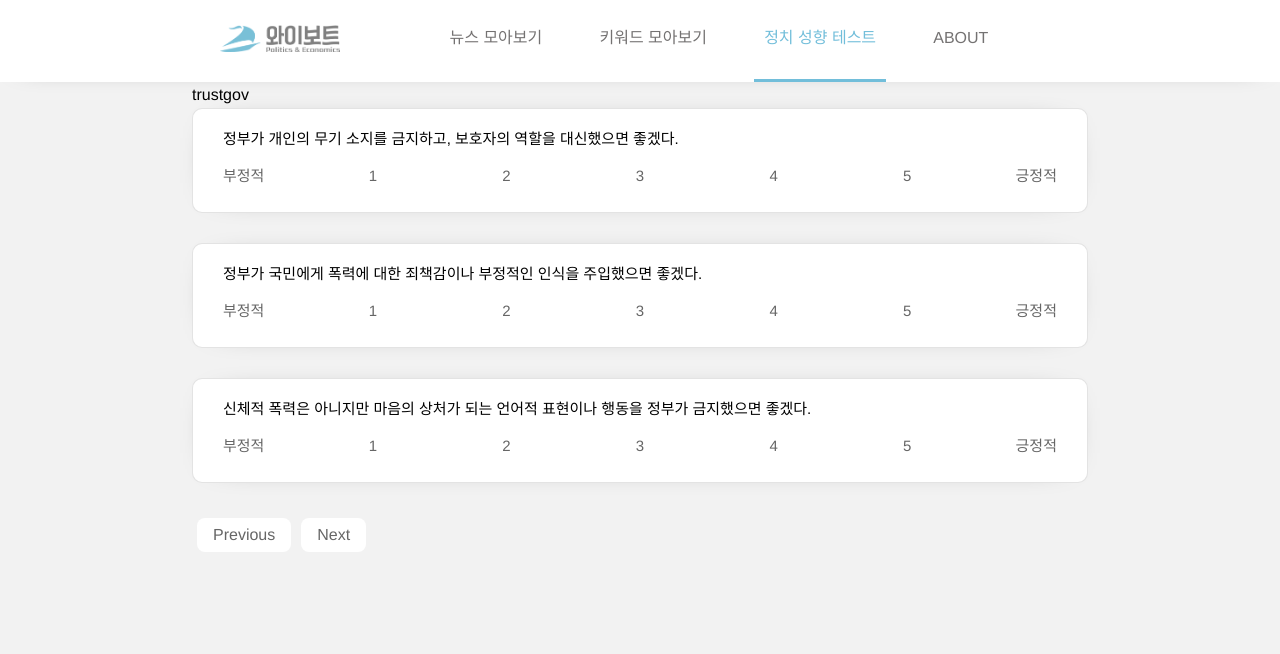
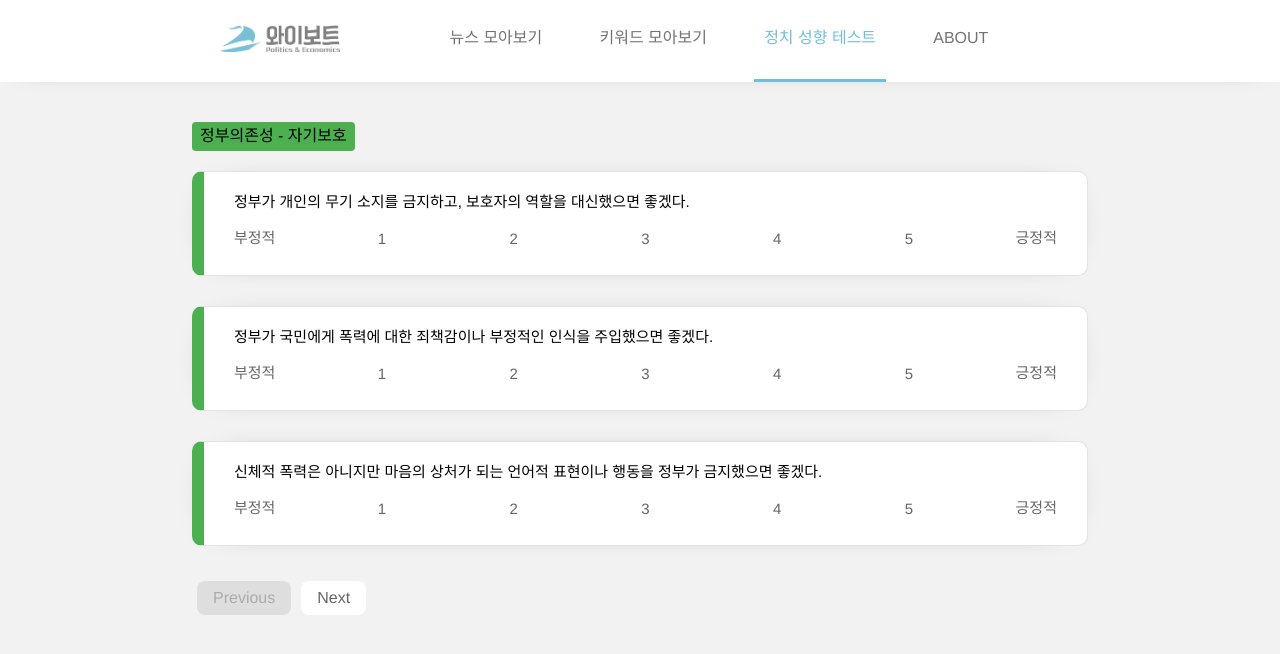
Before and after one commit to Doooooring/yvote_next, a Next.js app: page /analyze in a window 1280 px wide. Shown: the top 654 px of the page. Built offline with nearby package versions, Linux system fonts and the light colour scheme.

Commit message:
4/16 afternoon job, analyze page

```diff
--- a/components/analyze/questionnaire.tsx
+++ b/components/analyze/questionnaire.tsx
@@ -1,11 +1,11 @@
 import React, { useState } from 'react';
 import styled from 'styled-components';
 import { ResultAnswers } from '@components/analyze/result';
-import ImageFallback from '@components/common/imageFallback';
 
 interface Question {
   id: number;
-  category: string;
+  category: keyof CategoryColors;
+  detail: string;
   content: string;
 }
 
@@ -13,68 +13,89 @@ interface QuestionnaireProps {
   onComplete: (finalAnswers: ResultAnswers) => void;
 }
 
+interface CategoryColors {
+  정부의존성: string;
+  이념성: string;
+  보수성: string;
+  정부불신: string;
+}
+
+type Category = keyof CategoryColors;
+
 const questions: Question[] = [
   {
     id: 1,
-    category: 'trustgov',
+    category: '정부의존성',
+    detail: '자기보호',
     content: '정부가 개인의 무기 소지를 금지하고, 보호자의 역할을 대신했으면 좋겠다.',
   },
   {
     id: 2,
-    category: 'trustgov',
+    category: '정부의존성',
+    detail: '자기보호',
     content: '정부가 국민에게 폭력에 대한 죄책감이나 부정적인 인식을 주입했으면 좋겠다.',
   },
   {
     id: 3,
-    category: 'trustgov',
+    category: '정부의존성',
+    detail: '자기보호',
     content:
       '신체적 폭력은 아니지만 마음의 상처가 되는 언어적 표현이나 행동을 정부가 금지했으면 좋겠다.',
   },
   {
     id: 4,
-    category: 'trustgov',
+    category: '정부의존성',
+    detail: '자기관리',
     content: '정부가 국민의 건강을 위해 의무적으로 보험에 가입시키면 좋겠다.',
   },
   {
     id: 5,
-    category: 'trustgov',
+    category: '정부의존성',
+    detail: '자기관리',
     content: '정부가 국민의 안전을 걱정하여 위험한 행동을 제한해줬으면 좋겠다.',
   },
   {
     id: 6,
-    category: 'political',
+    category: '정부불신',
+    detail: '자기관리',
     content: '국민들이 삶의 의미나 의지를 찾을 수 있도록 정부가 도와줬으면 좋겠다.',
   },
   {
     id: 7,
-    category: 'political',
+    category: '보수성',
+    detail: '쾌락',
     content: '많은 국민이 전망이 좋은 진로를 선택하도록 정부가 유도해줬으면 좋겠다.',
   },
   {
     id: 8,
-    category: 'political',
+    category: '보수성',
+    detail: '쾌락',
     content: '민간에서 고용되지 않는 사람은 정부가 능력을 키워주거나 직접 고용해줬으면 좋겠다.',
   },
   {
     id: 9,
-    category: 'political',
+    category: '보수성',
+    detail: '쾌락',
     content:
       '수익 창출을 직접 고민할 필요 없이 출근해서 임금을 받을 수 있는 일자리가 사라지지 않도록 정부가 지켜줬으면 좋겠다.',
   },
   {
     id: 10,
-    category: 'ideology',
+    category: '이념성',
+    detail: '평등',
     content: '노동자들이 낮은 임금을 받고도 일하려는 경쟁을 정부가 나서서 제한해줬으면 좋겠다.',
   },
   {
     id: 11,
-    category: 'ideology',
+    category: '이념성',
+    detail: '평등',
     content:
       '청소년들의 입시 경쟁을 완화하기 위해 공부의 시간이나 양, 평가 방식을 정부가 규제해줬으면 좋겠다.',
   },
   {
     id: 12,
-    category: 'ideology',
+    category: '이념성',
+    detail: '평등',
     content:
       '특정 지역에 살고자 하는 국민들의 경쟁이 너무 심해지지 않도록 정부가 제한해줬으면 좋겠다.',
   },
@@ -114,13 +135,33 @@ const Questionnaire: React.FC<QuestionnaireProps> = ({ onComplete }) => {
     currentBatchStartIndex + batchSize,
   );
 
+  const categoryColors: CategoryColors = {
+    정부의존성: '#4CAF50',
+    이념성: '#FFC107',
+    보수성: '#2196F3',
+    정부불신: '#143225',
+  };
+
+  const getColorByCategory = (category: Category): string => {
+    return categoryColors[category] || '#757575';
+  };
+
   return (
     <Wrapper>
       {currentQuestions.length > 0 && (
-        <div className="category-label">{currentQuestions[0].category}</div>
+        <div
+          className="category-label"
+          style={{ backgroundColor: getColorByCategory(currentQuestions[0].category) }}
+        >
+          {currentQuestions[0].category} - {currentQuestions[0].detail}
+        </div>
       )}
       {currentQuestions.map((question, index) => (
-        <div className="each" key={question.id}>
+        <div
+          className="each"
+          key={question.id}
+          style={{ borderLeft: `12px solid ${getColorByCategory(question.category)}` }}
+        >
           <h4>{question.content}</h4>
           <div className="select">
             <span>부정적</span>
@@ -155,6 +196,13 @@ export default Questionnaire;
 
 const Wrapper = styled.div`
   .category-label {
+    display: inline-block;
+    padding: 0 8px;
+    line-height : 1.8rem;
+    text-align: center;
+    border-radius: 4px;
+    margin: 40px auto 20px;
+    font-weight: 550;
   }
 
   .each {
@@ -203,5 +251,10 @@ const Wrapper = styled.div`
     &:hover {
       background-color: lightblue;
     }
+    &:disabled {
+      background-color: #ccc;
+      color: #666;
+      cursor: default;
+      opacity: 0.5;
   }
 `;
--- a/components/analyze/result.tsx
+++ b/components/analyze/result.tsx
@@ -3,14 +3,28 @@ import React from 'react';
 export type ResultAnswers = number[];
 
 const Result = ({ answers }: { answers: ResultAnswers }) => {
+  // Function to calculate scores based on question ranges
+  const calculateScores = () => {
+    let scores = [];
+    for (let i = 0; i < answers.length; i += 30) {
+      // Sum each set of three answers to create each score
+      const score = answers.slice(i, i + 30).reduce((acc, current) => acc + current, 0);
+      scores.push(score);
+    }
+    return scores;
+  };
+
+  const scores = calculateScores();
+
   return (
     <div>
-      {answers.slice(0, 12).map((answer, index) => (
+      {scores.map((score, index) => (
         <p key={index}>
-          Question {index + 1}: {answer}
+          Score {index + 1}: {score}
         </p>
       ))}
-      <h2>Result: {'Eder'}</h2>
+      <h2>Result: {'Eder'}</h2>{' '}
+      {/* Assuming 'Eder' is a placeholder for some calculated result or title */}
     </div>
   );
 };
--- a/pages/analyze/index.tsx
+++ b/pages/analyze/index.tsx
@@ -27,9 +27,12 @@ export default function Analyze() {
 
 const Wrapper = styled.div`
   display: flex;
+  height: 100%;
   justify-content: center;
+  overflow-y: scroll;
 `;
 
 const MainContents = styled.div`
   width: 70%;
+  padding-bottom: 100px;
 `;
```
